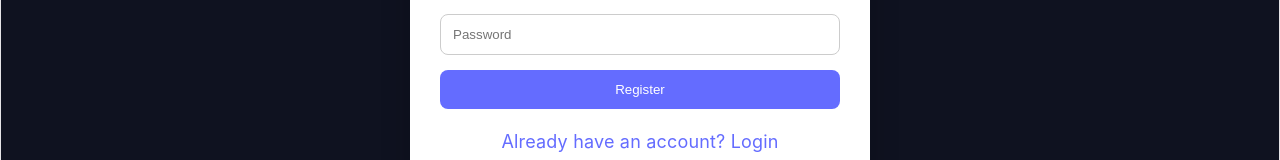
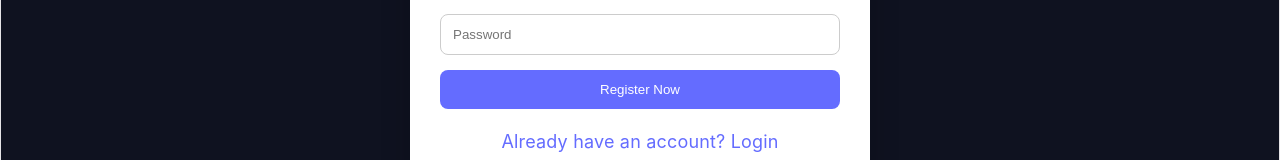
Before and after one commit to sahasra2212/vi-notes, a React (Vite) app: page / in a window 1280 px wide. Shown: the part 437-597 px from the top of the page. Built offline with nearby package versions, Linux system fonts and the light colour scheme.

Commit message:
Enhanced AuthForm UI button labels

```diff
--- a/src/components/AuthForm.tsx
+++ b/src/components/AuthForm.tsx
@@ -99,7 +99,7 @@ export default function AuthForm({
               cursor: "pointer",
             }}
           >
-            {isRegisterMode ? "Register" : "Login"}
+            {isRegisterMode ? "Register Now" : "Login "}
           </button>
         </div>
 
```
